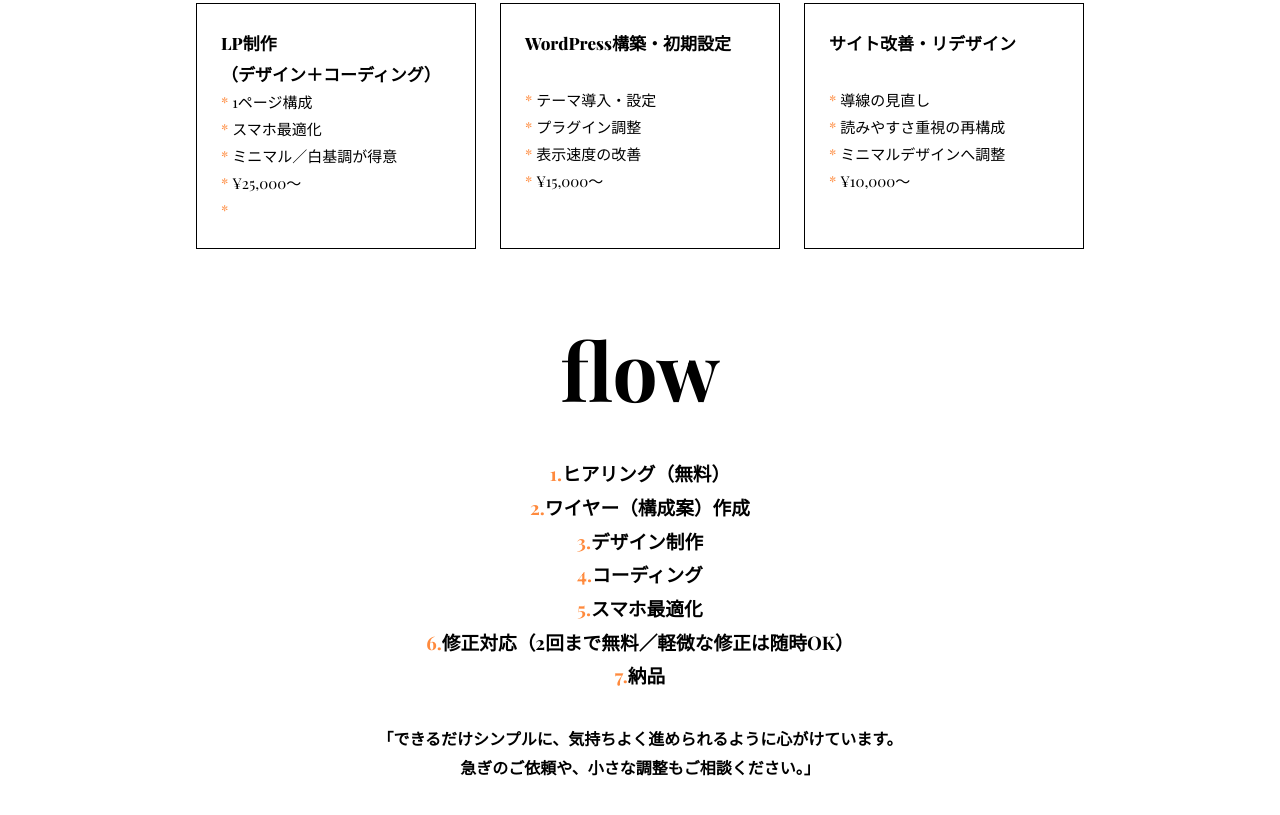
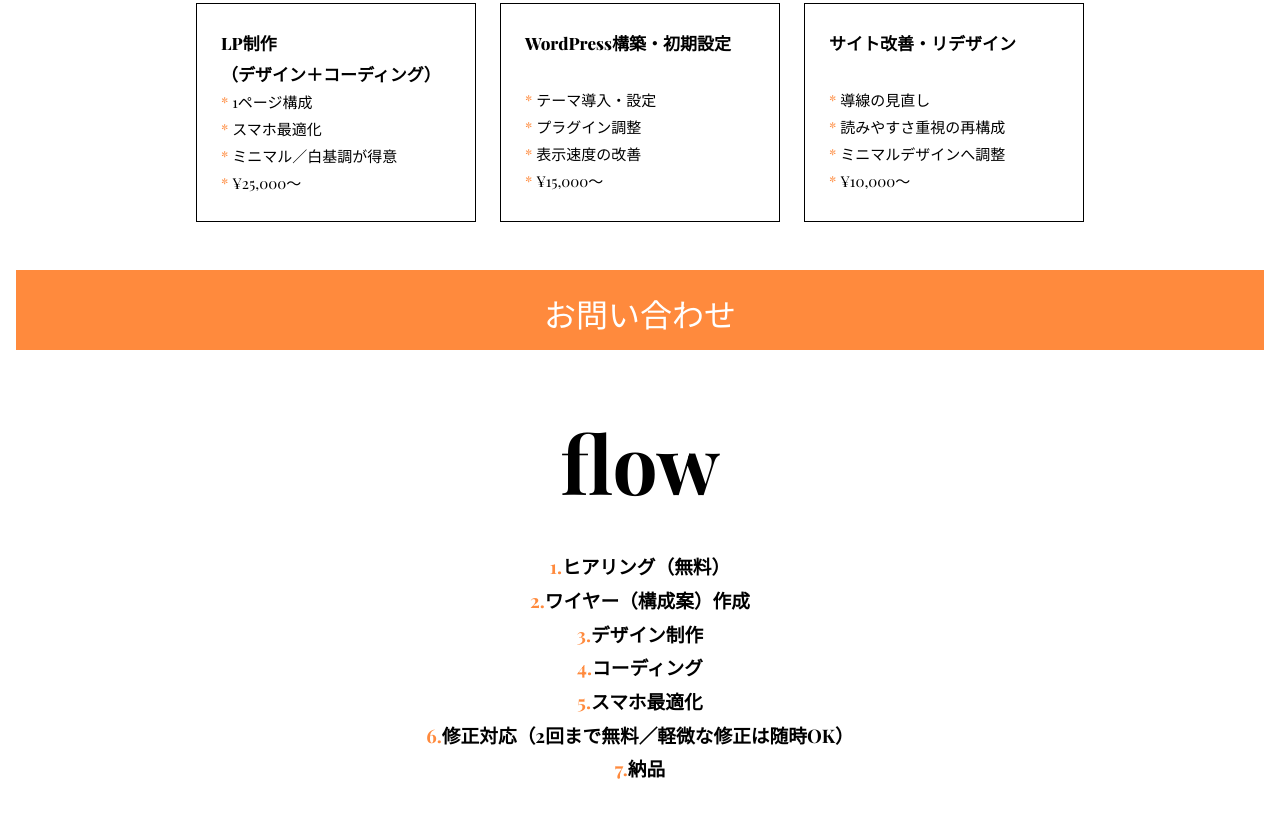
Before and after one commit to yuna-design572/minimal-web-design, a plain HTML site: page index.html in a window 1280 px wide. Shown: the part 1437-2252 px from the top of the page. Drawn offline with nearby package versions, Linux system fonts and the light colour scheme; a web font is replaced by a local one.

Commit message:
Add files via upload

```diff
--- a/css/style.css
+++ b/css/style.css
@@ -173,6 +173,23 @@ main p{
 .service{
     margin-bottom: 2rem;
 }
+/* オレンジの帯 */
+.medium-band {
+  width: 100%;
+  height: 80px; /* 太さ（ゆなが調整してOK） */
+  background-color: #FF8A3D; /* オレンジ */
+  text-align: center;
+  align-items: center;
+  font-size: 2rem;
+  color: #ffffff;
+  padding-top: 15px;
+}
+
+.medium-inner {
+  padding: 20px 0;
+  text-align: center;
+}
+
 /* flow */
 .number{
     color: #FF8A3D;
@@ -182,6 +199,9 @@ main p{
 }
 .flow p{
     font-weight: bold;
+}
+.flow{
+    padding: 0 2rem;
 }
 /* works */
 .works img{
@@ -215,8 +235,8 @@ main p{
     margin-bottom: 2rem;
 }
 .contact-btn{
-    border: 4px solid #FF8A3D;
-    background-color: #ffffff;
+    background-color:  #FF8A3D;
+    color: #ffffff;
     width: 300px;
     padding: 4px 40px;
     font-size: 2rem;
@@ -246,7 +266,7 @@ main p{
 /* footer */
 footer{
     text-align: center;
-    background-color: #FF8A3D;
+
 }
 
 
--- a/index.html
+++ b/index.html
@@ -88,9 +88,8 @@
                             <li>1ページ構成</li>
                             <li>スマホ最適化</li>
                             <li>ミニマル／白基調が得意</li>
-                            <li>¥25,000〜<li>
+                            <li>¥25,000〜</li>
                         </ul>
-                    <p></p>
                 </div>
                 <div class="service-card">
                     <h3 class="service-name">WordPress構築・初期設定</h3><br>
@@ -100,7 +99,6 @@
                             <li>表示速度の改善</li>
                             <li>¥15,000〜</li>
                         </ul>
-                    <p></p>
                 </div>
                 <div class="service-card">
                     <h3 class="service-name">サイト改善・リデザイン</h3><br>
@@ -110,10 +108,15 @@
                             <li>ミニマルデザインへ調整</li>
                             <li>¥10,000〜</li>
                         </ul>
-                    <p></p>
                 </div>
                 </div>
             </section>
+
+            <div class="medium-band">
+                <a class="medium-btn" href="mailto:yuna.design572@gmail.com">お問い合わせ</a>
+            </div>
+            <div class="medium-inner">
+            </div>
 
             <section class="flow" id="flow">
                 <h2 class="heading-large">flow</h2>
```
